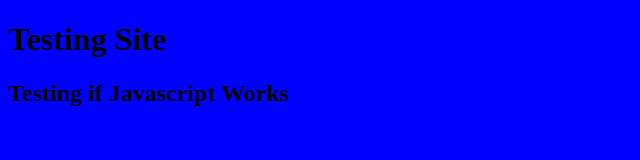
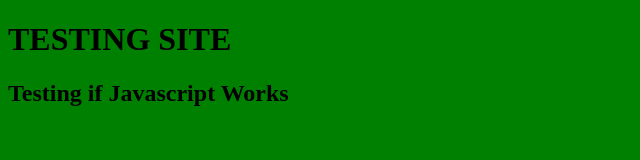
Before and after one commit to jnavarro30/testing-site, a plain HTML site: page index.html in a window 1280 px wide. Shown: the whole page, without its empty margins (0-640 px from the left). Drawn offline with nearby package versions, Linux system fonts and the light colour scheme.

Commit message:
convert to javascript target es5

```diff
--- a/index.html
+++ b/index.html
@@ -1,15 +1,12 @@
 <!DOCTYPE html>
 <html lang="en">
   <head>
-    <meta charset="UTF-8">
-    <meta name="viewport" content="width=device-width, initial-scale=1.0">
+    <meta charset="UTF-8" />
+    <meta name="viewport" content="width=device-width, initial-scale=1.0" />
     <title>Testing Site</title>
-<script src="https://code.jquery.com/jquery-3.7.1.min.js"></script>
-
-
     <style>
       body {
-            background: blue;
+        background: red;
       }
     </style>
   </head>
@@ -17,17 +14,15 @@
     <h1>Testing Site</h1>
     <h2>Testing if Javascript Works</h2>
     <script>
-
-// Use setInterval with jQuery for changing the background color
-setInterval(function() {
-    console.log($('body').css('background-color'))
-    if($('body').css('background-color') == 'rgb(0, 0, 255)') {
-        $('body').css('background-color', 'red');
+      let headerContent = document.querySelector("h1").textContent;
+      document.querySelector("h1").textContent = headerContent.toUpperCase();
+      setInterval(() => {
+        if (document.querySelector("body").style.backgroundColor == "blue") {
+          document.querySelector("body").style.backgroundColor = "green";
         } else {
-        $('body').css('background-color', 'blue');
+          document.querySelector("body").style.backgroundColor = "blue";
         }
       }, 2000);
-
     </script>
   </body>
 </html>
--- /dev/null
+++ b/jsconfig.json
@@ -0,0 +1,5 @@
+{
+  "compilerOptions": {
+    "target": "es5"
+  }
+}
```
Lines whose indentation alone changed are shown as unchanged.
